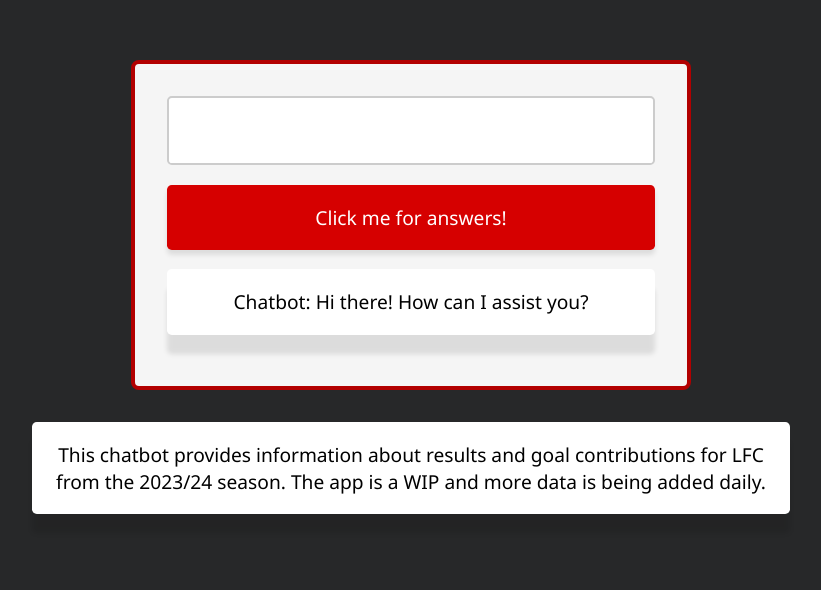
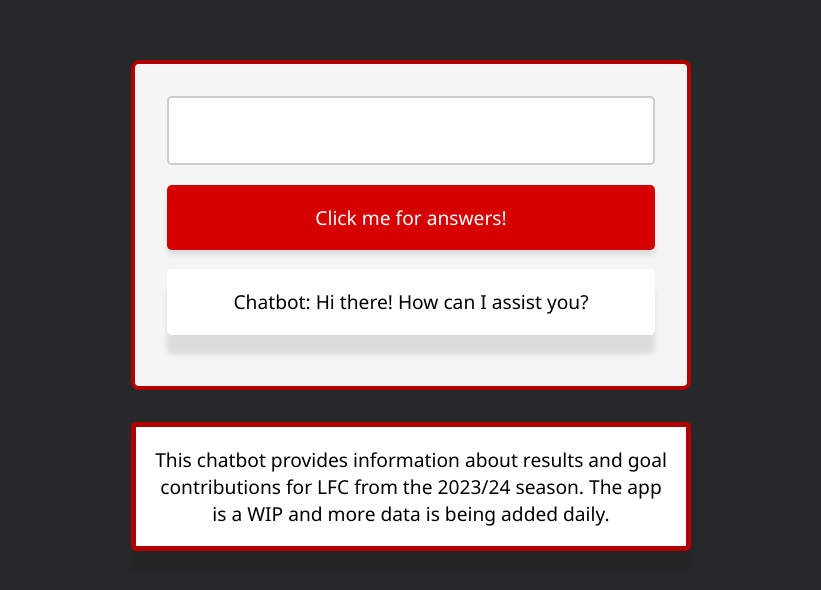
Before and after one commit to swymerjo/react-chatbot, a React (Vite) app: page / in a window 1280 px wide. Shown: the part 180-770 px from the top of the page, without its empty margins (229-1050 px from the left). Built offline with nearby package versions, Linux system fonts and the light colour scheme.

Commit message:
feat(app): improve styling

```diff
--- a/src/App.css
+++ b/src/App.css
@@ -62,5 +62,6 @@ p {
 
 .disclaimer {
   margin: 0 auto;
-  max-width: 60%;
+  max-width: 29.2em;
+  border: 0.3em solid #b20000;
 }
```
